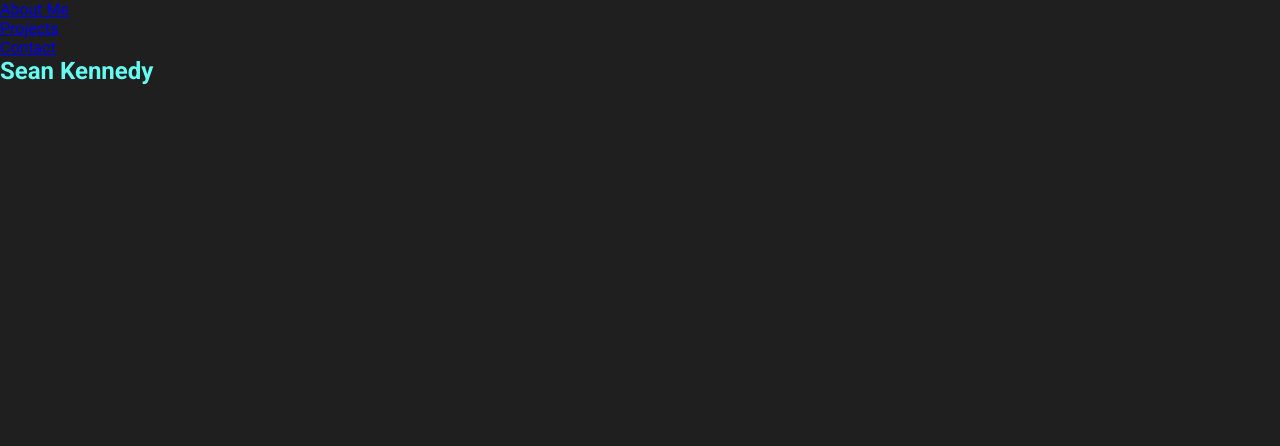
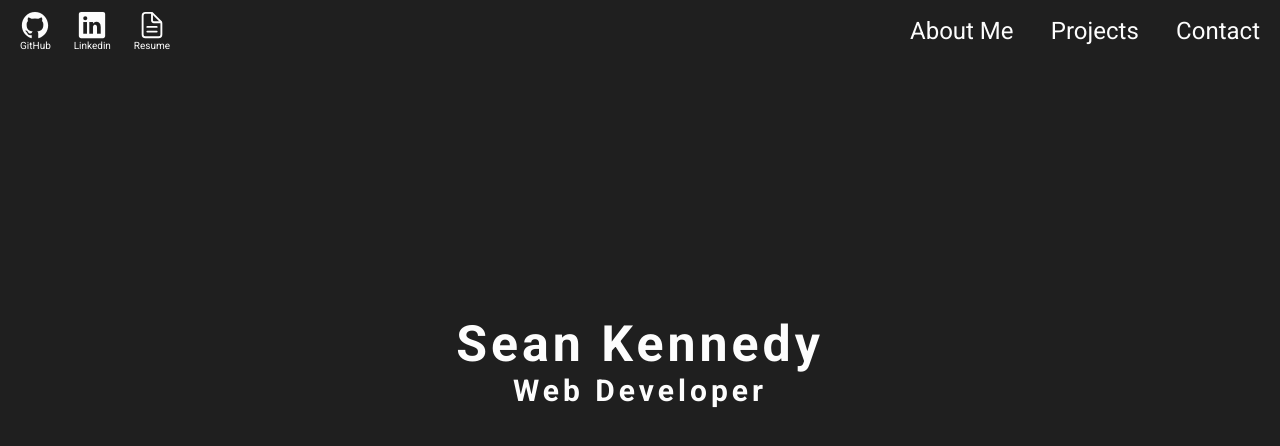
Before and after one commit to snkennedy21/Portfolio, a plain HTML site: page index.html in a window 1280 px wide. Drawn offline with nearby package versions, Linux system fonts and the light colour scheme.

Commit message:
add social-nav-icon animation and hero-title animation

```diff
--- a/index.html
+++ b/index.html
@@ -12,24 +12,81 @@
 </head>
 
 <body>
-  <header>
-    <nav class="navigation">
-      <ul class="navigation-list">
-        <li class="navigation-list-item">
-          <a class="navigation-list-item-link" href="#">About Me</a>
+  <header class="header">
+    <nav class="social-navigation">
+      <ul class="social-navigation__list">
+        <li class="social-navigation__list__item">
+          <a class="social-navigation__list__item__link" href="">
+            <div class="social-navigation__icon__container">
+              <ion-icon class="social-navigation__icon" name="logo-github"></ion-icon>
+              <p class="social-navigation__icon__name">GitHub</p>
+            </div>
+          </a>
         </li>
-        <li class="navigation-list-item">
-          <a class="navigation-list-item-link" href="#">Projects</a>
+        <li class="social-navigation__list__item">
+          <a class="social-navigation__list__item__link" href="">
+            <div class="social-navigation__icon__container">
+              <ion-icon class="social-navigation__icon" name="logo-linkedin"></ion-icon>
+              <p class="social-navigation__icon__name">Linkedin</p>
+            </div>
+          </a>
         </li>
-        <li class="navigation-list-item">
-          <a class="navigation-list-item-link" href="#">Contact</a>
+        <li class="social-navigation__list__item">
+          <a class="social-navigation__list__item__link" href="">
+            <div class="social-navigation__icon__container">
+              <ion-icon class="social-navigation__icon" name="document-text-outline"></ion-icon>
+              <p class="social-navigation__icon__name">Resume</p>
+            </div>
+          </a>
+        </li>
+      </ul>
+    </nav>
+
+    <nav class="site-navigation">
+      <ul class="site-navigation__list">
+        <li class="site-navigation__list__item">
+          <a class="site-navigation__list__item__link" href="#">About Me</a>
+        </li>
+        <li class="site-navigation__list__item">
+          <a class="site-navigation__list__item__link" href="#">Projects</a>
+        </li>
+        <li class="site-navigation__list__item">
+          <a class="site-navigation__list__item__link" href="#">Contact</a>
         </li>
       </ul>
     </nav>
   </header>
 
-  <section class="hero-section">
-    <h1 class="hero-title">Sean Kennedy</h1>
+  <section class="hero-section section">
+    <div class="hero-title-container">
+      <h1 class="hero-title__name">
+        <span class="hero-title-letter hero-title__name__letter-hidden">S</span><span
+          class="hero-title-letter hero-title__name__letter-hidden">e</span><span
+          class="hero-title-letter hero-title__name__letter-hidden">a</span><span
+          class="hero-title-letter hero-title__name__letter-hidden">n</span> <span
+          class="hero-title-letter hero-title__name__letter-hidden">K</span><span
+          class="hero-title-letter hero-title__name__letter-hidden">e</span><span
+          class="hero-title-letter hero-title__name__letter-hidden">n</span><span
+          class="hero-title-letter hero-title__name__letter-hidden">n</span><span
+          class="hero-title-letter hero-title__name__letter-hidden">e</span><span
+          class="hero-title-letter hero-title__name__letter-hidden">d</span><span
+          class="hero-title-letter hero-title__name__letter-hidden">y</span>
+      </h1>
+      <h2 class="hero-title__role">
+        <span class="hero-title-letter hero-title__role__letter--hidden">W</span><span
+          class="hero-title-letter hero-title__role__letter--hidden">e</span><span
+          class="hero-title-letter hero-title__role__letter--hidden">b</span>
+        <span class="hero-title-letter hero-title__role__letter--hidden">D</span><span
+          class="hero-title-letter hero-title__role__letter--hidden">e</span><span
+          class="hero-title-letter hero-title__role__letter--hidden">v</span><span
+          class="hero-title-letter hero-title__role__letter--hidden">e</span><span
+          class="hero-title-letter hero-title__role__letter--hidden">l</span><span
+          class="hero-title-letter hero-title__role__letter--hidden">o</span><span
+          class="hero-title-letter hero-title__role__letter--hidden">p</span><span
+          class="hero-title-letter hero-title__role__letter--hidden">e</span><span
+          class="hero-title-letter hero-title__role__letter--hidden">r</span>
+      </h2>
+    </div>
   </section>
 
   <section class="about-section"></section>
@@ -37,6 +94,8 @@
   <section class="projects-section"></section>
 
   <section class="contact-section"></section>
+  <script type="module" src="https://unpkg.com/ionicons@5.5.2/dist/ionicons/ionicons.esm.js"></script>
+  <script nomodule src="https://unpkg.com/ionicons@5.5.2/dist/ionicons/ionicons.js"></script>
   <script src="script.js"></script>
 </body>
 
--- a/script.js
+++ b/script.js
@@ -0,0 +1,34 @@
+'use strict'
+
+window.addEventListener('load', function () {
+  const heroTitleLetters = document.querySelectorAll('.hero-title-letter');
+
+  heroTitleLetters.forEach((letter, i) => {
+    setTimeout(() => {
+      letter.classList.remove('hero-title__name__letter-hidden');
+    }, i * 200);
+  })
+})
+
+
+
+const socialNavigation = document.querySelector('.social-navigation__list');
+
+socialNavigation.addEventListener('mouseover', function (e) {
+  if (e.target.classList.contains('social-navigation__icon')) {
+    const icon = e.target;
+    icon.style.animation = 'shake 0.5s ease';
+  } else if (e.target.classList.contains('social-navigation__icon__name')) {
+    const icon = e.target.previousElementSibling;
+    icon.style.animation = 'shake 0.5s ease';
+  }
+});
+socialNavigation.addEventListener('mouseout', function (e) {
+  if (e.target.classList.contains('social-navigation__icon')) {
+    const icon = e.target;
+    icon.style.animation = '';
+  } else if (e.target.classList.contains('social-navigation__icon__name')) {
+    const icon = e.target.previousElementSibling;
+    icon.style.animation = '';
+  }
+});
--- a/style.css
+++ b/style.css
@@ -1,3 +1,7 @@
+/* /////////////////////////// */
+/* General/Reusable Components */
+/* /////////////////////////// */
+
 * {
   margin: 0;
   padding: 0;
@@ -6,6 +10,7 @@
 
 :root {
   --dark-primary: #1f1f1f;
+  --light-primary: #fdfdfd;
   --color-primary: #66fcf1;
   --color-primary-dark: #45a29e;
   --color-secondary: #1f2833;
@@ -14,6 +19,7 @@
 
 html {
   font-family: 'Roboto', sans-serif;
+  font-size: 62.5%;
 }
 
 body {
@@ -22,6 +28,150 @@ body {
   background: var(--dark-primary);
 }
 
-.hero-title {
+.section {
+  padding: 2rem 4rem;
+}
+
+/* /////////////////////////// */
+/* Header/Navigation */
+/* /////////////////////////// */
+
+.header {
+  padding: 1rem 2rem;
+  display: flex;
+  justify-content: space-between;
+  align-items: center;
+}
+
+/* ////////////////// */
+/* Social-Media-Links */
+/* ////////////////// */
+
+.social-navigation__list {
+  list-style: none;
+  width: 15rem;
+  display: flex;
+  justify-content: space-between;
+  align-items: center;
+}
+
+.social-navigation__icon__container {
+  display: flex;
+  flex-direction: column;
+  align-items: center;
+  justify-content: center;
+  color: var(--light-primary);
+  transition: all 0.5s;
+}
+
+.social-navigation__icon__container:hover {
   color: var(--color-primary);
 }
+
+.social-navigation__icon {
+  width: 3rem;
+  height: 3rem;
+}
+
+.social-navigation__list__item__link {
+  text-decoration: none;
+}
+
+/* ////////// */
+/* Site-Links */
+/* ////////// */
+
+.site-navigation__list {
+  list-style: none;
+  width: 35rem;
+  display: flex;
+  justify-content: space-between;
+  align-items: center;
+}
+
+.site-navigation__list__item {
+  color: var(--light-primary);
+  transition: color 0.5s;
+}
+
+.site-navigation__list__item:hover {
+  color: var(--color-primary);
+}
+
+.site-navigation__list__item__link {
+  text-decoration: none;
+  font-size: 2.4rem;
+  color: var(--light-primary);
+  transition: color 0.5s;
+}
+
+.site-navigation__list__item__link:hover {
+  color: var(--color-primary);
+}
+
+/* /////////////////////////// */
+/* Hero Section */
+/* /////////////////////////// */
+
+.hero-title__name {
+  color: var(--light-primary);
+}
+
+.hero-title__role {
+  color: var(--light-primary);
+}
+
+.hero-section {
+  height: 75vh;
+  display: flex;
+  justify-content: center;
+  align-items: center;
+}
+
+.hero-title-container {
+  letter-spacing: 0.4rem;
+  display: flex;
+  flex-direction: column;
+  justify-content: center;
+  align-items: center;
+}
+
+.hero-title__name {
+  font-size: 5rem;
+}
+
+.hero-title__role {
+  font-size: 3rem;
+}
+
+.hero-title-letter {
+  transition: all 0.4s;
+}
+
+.hero-title__name__letter-hidden {
+  opacity: 0;
+}
+
+@keyframes shake {
+
+  15% {
+    transform: rotate(-10deg);
+  }
+
+
+  30% {
+    transform: rotate(10deg);
+  }
+
+  45% {
+    transform: rotate(-5deg);
+  }
+
+  65% {
+    transform: rotate(5deg);
+  }
+
+  80% {
+    transform: rotate(0deg);
+  }
+}
```
